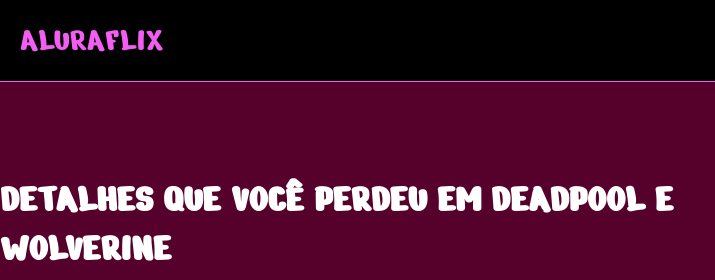
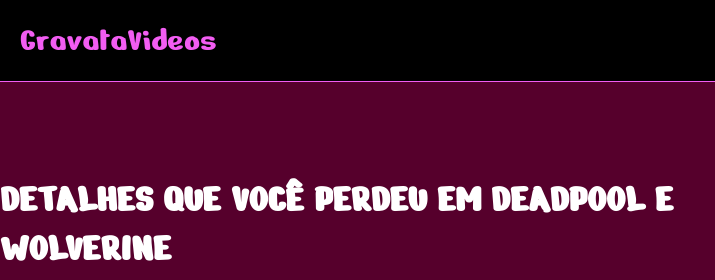
Before and after one commit to SamuelSchlottfeldt/GravataVideos, a plain HTML site: page index.html in a window 1280 px wide. Shown: the top 280 px of the page, 0-715 px from the left. Drawn offline with Linux system fonts and the light colour scheme.

Commit message:
Alterando de Aluraflix para GravataVideos

```diff
--- a/index.html
+++ b/index.html
@@ -10,7 +10,7 @@
 
 <body>
 
-    <header>ALURAFLIX</header>
+    <header>GravataVideos</header>
 
     <section class="chamada">
         <div classes="chamada-texto">
```
